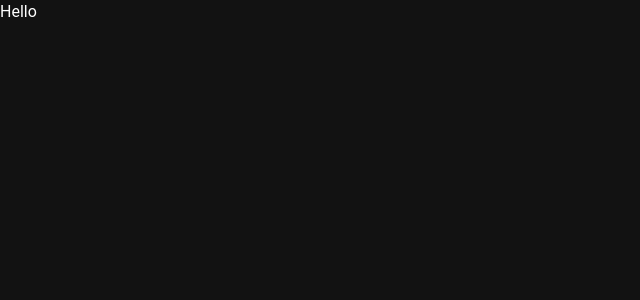
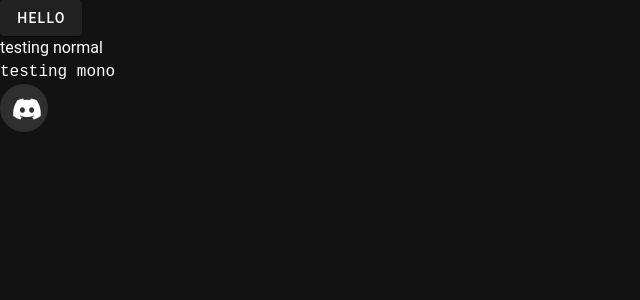
Before and after one commit to ole-kristian-rudjord/BracketBros-frontend, a Nuxt app: page / in a window 1280 px wide. Shown: the top 300 px of the page, without its empty margins (0-640 px from the left). Built offline with nearby package versions, Linux system fonts and the light colour scheme.

Commit message:
Added components and tags for testing

```diff
--- a/app.vue
+++ b/app.vue
@@ -1,3 +1,18 @@
+<script setup lang="ts">
+  import { toast } from 'vue3-toastify';
+  import { defaultToastOptions } from '~/constants';
+
+  const testToast = (
+    text: string,
+    type: 'info' | 'success' | 'warning' | 'error'
+  ) => {
+    toast[type](text, defaultToastOptions[type]);
+  };
+</script>
+
 <template>
-  <div>Hello</div>
+  <v-btn @click="testToast('this is info', 'info')">Hello</v-btn>
+  <div>testing normal</div>
+  <div class="font-family--mono">testing mono</div>
+  <v-btn icon="fa-brands fa-discord" variant="tonal"></v-btn>
 </template>
```
